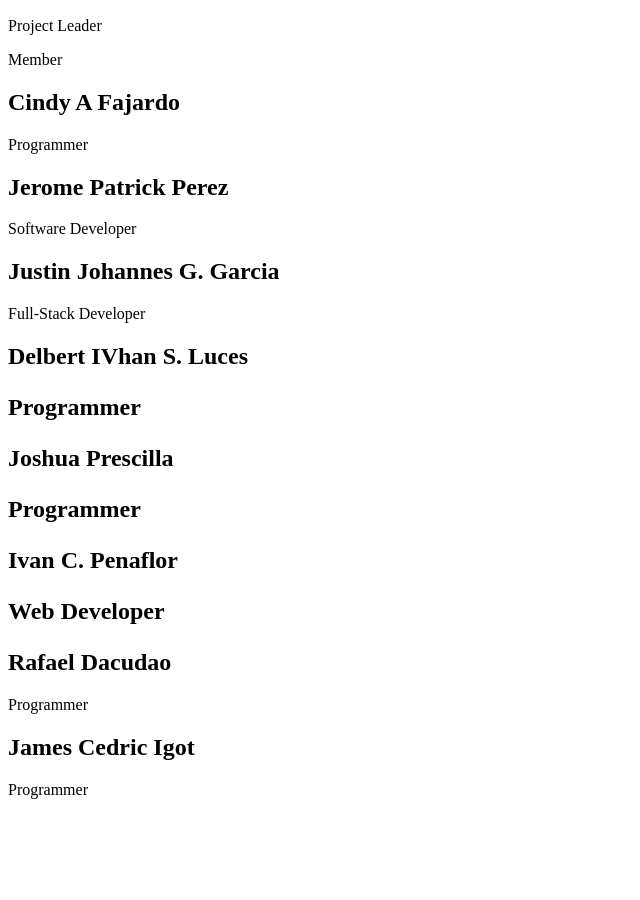
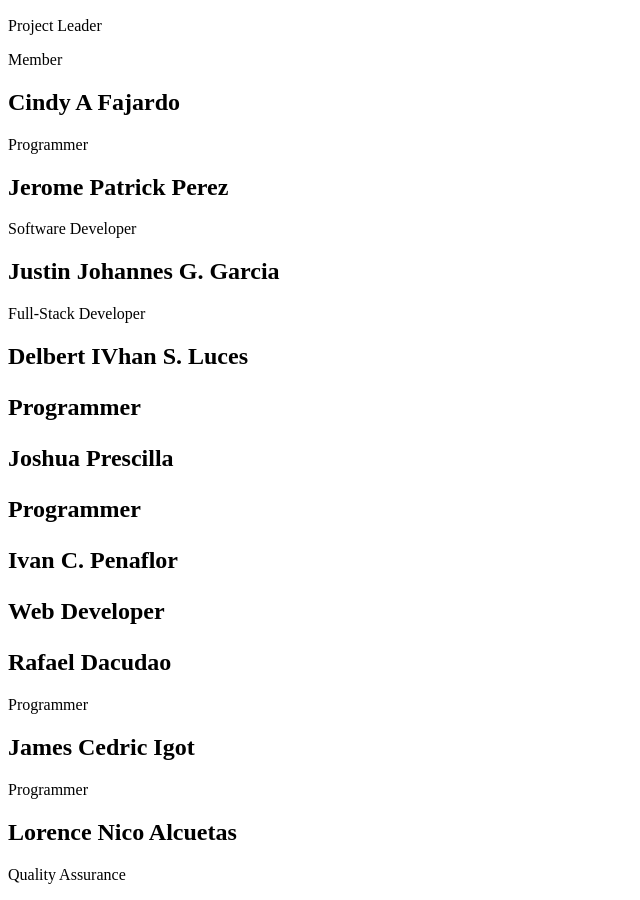
Before and after one commit to vohn-dev/team-test, a plain HTML site: page index.html in a window 1280 px wide. Shown: the part 110-1010 px from the top of the page, without its empty margins (0-640 px from the left). Before the commit the page ends 925 px from the top, so only its background shows below. Drawn offline with Linux system fonts and the light colour scheme.

Commit message:
Update index.html
Lorence Nico L. Alcuetas is added to the team as Quality Assurance

```diff
--- a/index.html
+++ b/index.html
@@ -24,5 +24,7 @@
 	<p>Programmer</p>
 	<h2>James Cedric Igot</h2>
 	<p>Programmer</p>
+	<h2>Lorence Nico Alcuetas</h2>
+	<p>Quality Assurance</p>
 </body>
 </html>
```
